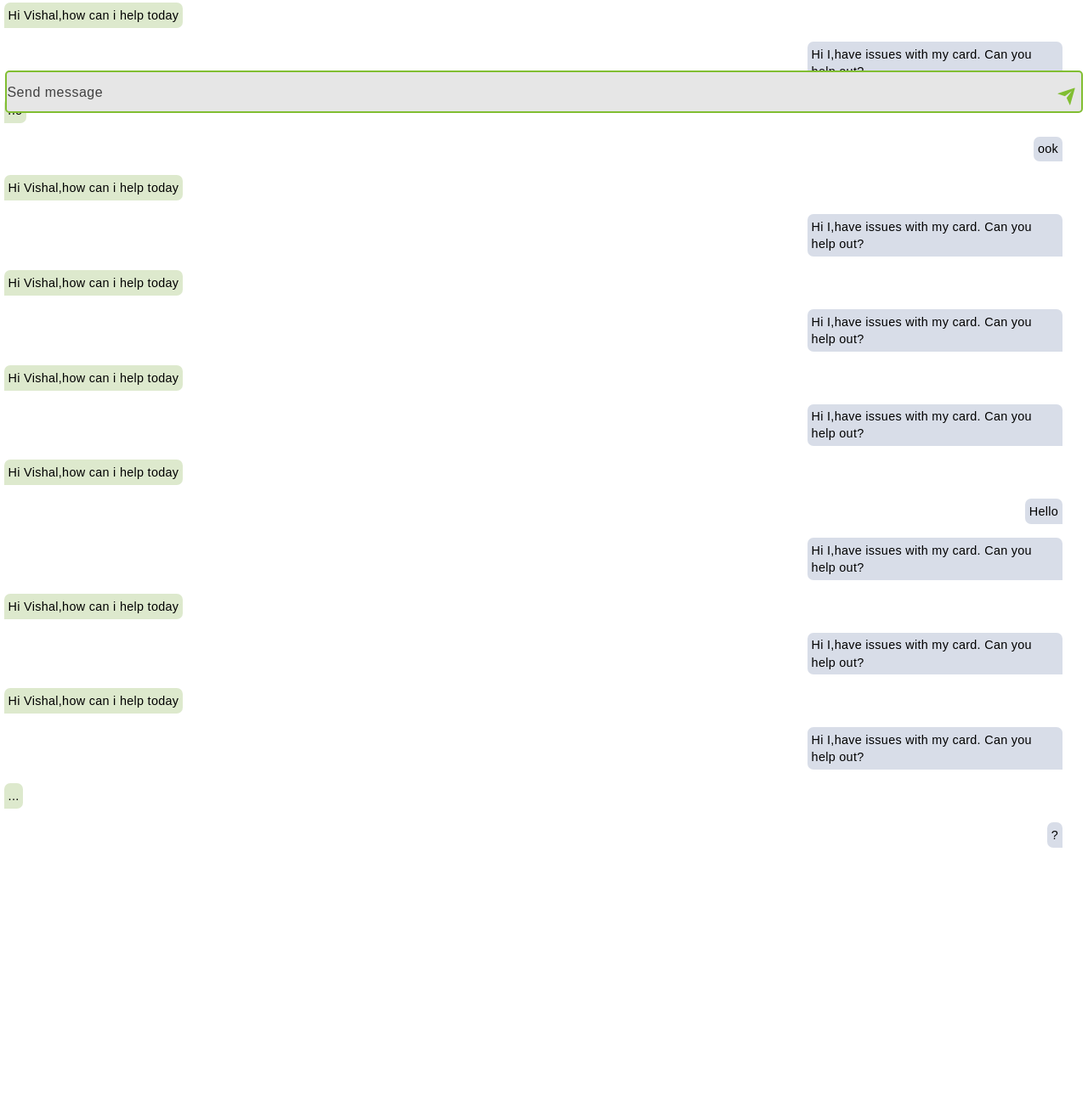
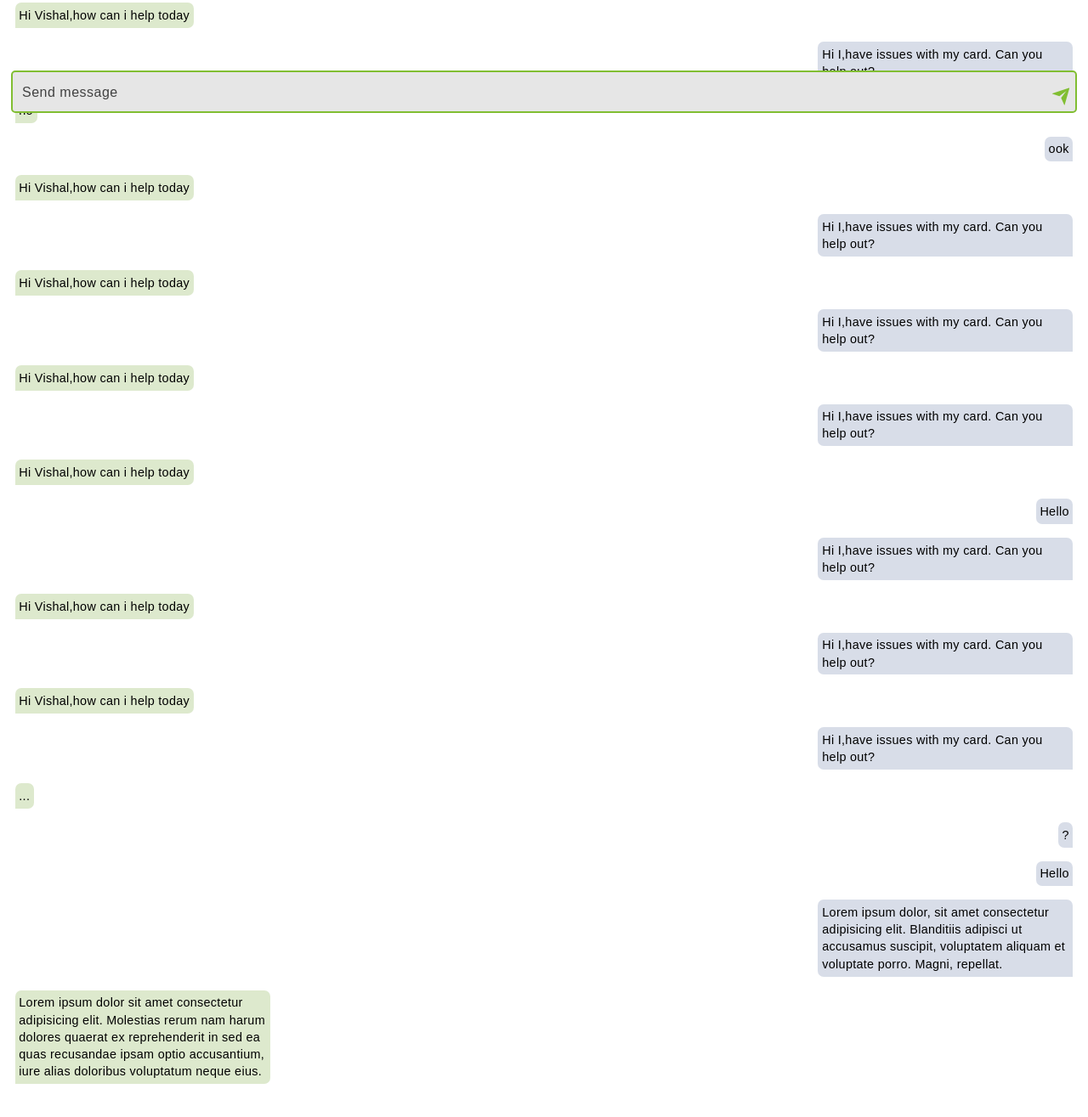
Before and after one commit to Vish70/demo1, a plain HTML site: page index.html in a window 1280 px wide. Shown: the part 665-1980 px from the top of the page at 85% size. Before the commit the page ends 1744 px from the top, so only its background shows below. Drawn offline with nearby package versions, Linux system fonts and the light colour scheme.

Commit message:
Add files via upload

```diff
--- a/index.html
+++ b/index.html
@@ -3,6 +3,12 @@
     <head>
         <meta charset="UTF-8">
         <meta name="viewport" content="width=device-width, initial-scale=1.0">
+        <!-- Chrome, Firefox OS and Opera -->
+        <meta name="theme-color" content="#3b5aa1">
+        <!-- Windows Phone (microsoft) -->
+        <meta name="msapplication-navbutton-color" content="#3b5aa1">
+        <!-- iOS Safari (apple) -->
+        <meta name="apple-mobile-web-app-status-bar-style" content="#3b5aa1">
         <script
             src="https://unpkg.com/boxicons@2.1.4/dist/boxicons.js"></script>
         <link
@@ -100,6 +106,18 @@
                     </p>
                     <p class="client">...</p>
                     <p class="user">?</p>
+                    <p class="user">Hello
+                    </p>
+                    <p class="user">Lorem ipsum dolor, sit amet consectetur
+                        adipisicing elit. Blanditiis adipisci ut accusamus
+                        suscipit, voluptatem aliquam et voluptate porro. Magni,
+                        repellat.</p>
+
+                    <p class="client">Lorem ipsum dolor sit amet consectetur
+                        adipisicing elit. Molestias rerum nam harum dolores
+                        quaerat ex reprehenderit in sed ea quas recusandae ipsam
+                        optio accusantium, iure alias doloribus voluptatum neque
+                        eius.</p>
                 </div>
 
                 <div action class="inputfield">
--- a/style.css
+++ b/style.css
@@ -29,8 +29,8 @@
   top: 0;
   width:100%;
   z-index: 3;
-  /* background-color:#ffffff6c; */
-  background: #a0a0a015;
+  background-color:#ffffff6c;
+  /* background: #a0a0a015; */
   backdrop-filter:blur(10px);
   -webkit-backdrop-filter: blur(10px);
 }
@@ -91,7 +91,7 @@ section {
   flex-direction: column;
   justify-content: center;
   margin: auto;
-  margin: 110px 0px 0px 0px;
+  margin: 110px auto auto auto;
   padding-bottom:65px;
 }
 /* .para.mbottom_{
@@ -142,7 +142,7 @@ margin-bottom:92.5px;
   display: flex;
   border:2px solid  var(--greenbordercolor);
   background-color: rgb(230, 230, 230);
-  width: 99%;
+  width:98%;
   border-radius: 5px;
   -webkit-border-radius: 5px;
   -moz-border-radius: 5px;
@@ -168,7 +168,7 @@ margin-bottom:92.5px;
 .inputfield textarea {
   width:90%;
   margin: auto;
-  padding:.9rem 0;
+  padding:.9rem .7rem;
   background-color: transparent;
   outline: none;
   border: none;
```
